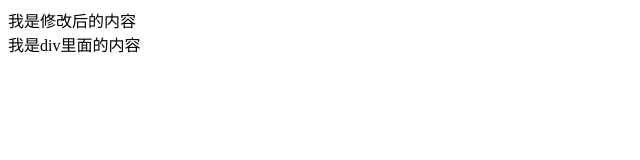
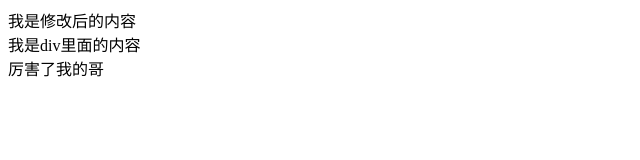
Before and after one commit to Jocelyn329/h12_demo, a plain HTML site: page index.html in a window 1280 px wide. Shown: the whole page, without its empty margins (0-640 px from the left). Drawn offline with Linux system fonts and the light colour scheme.

Commit message:
Update index.html

```diff
--- a/index.html
+++ b/index.html
@@ -7,5 +7,6 @@
 <body>
 我是修改后的内容
 <div>我是div里面的内容</div>
+  厉害了我的哥
 </body>
 </html>
```
